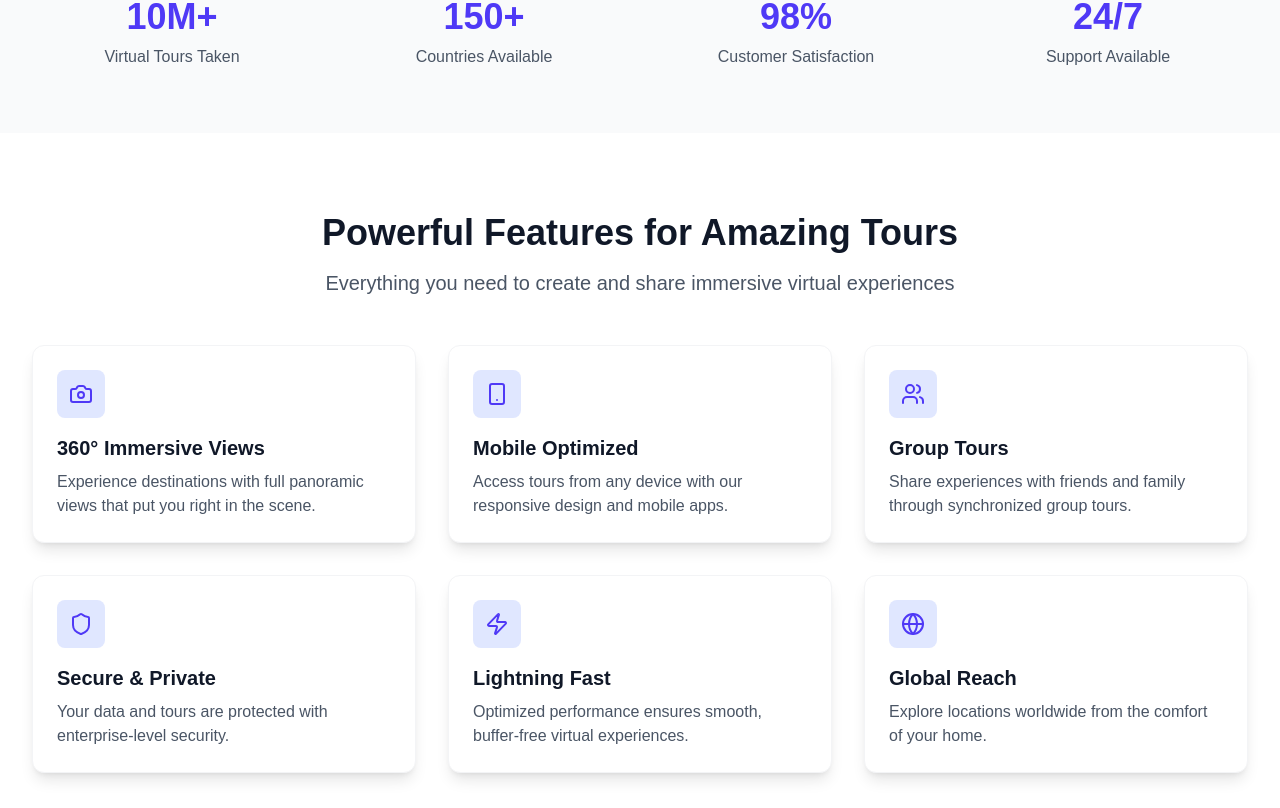
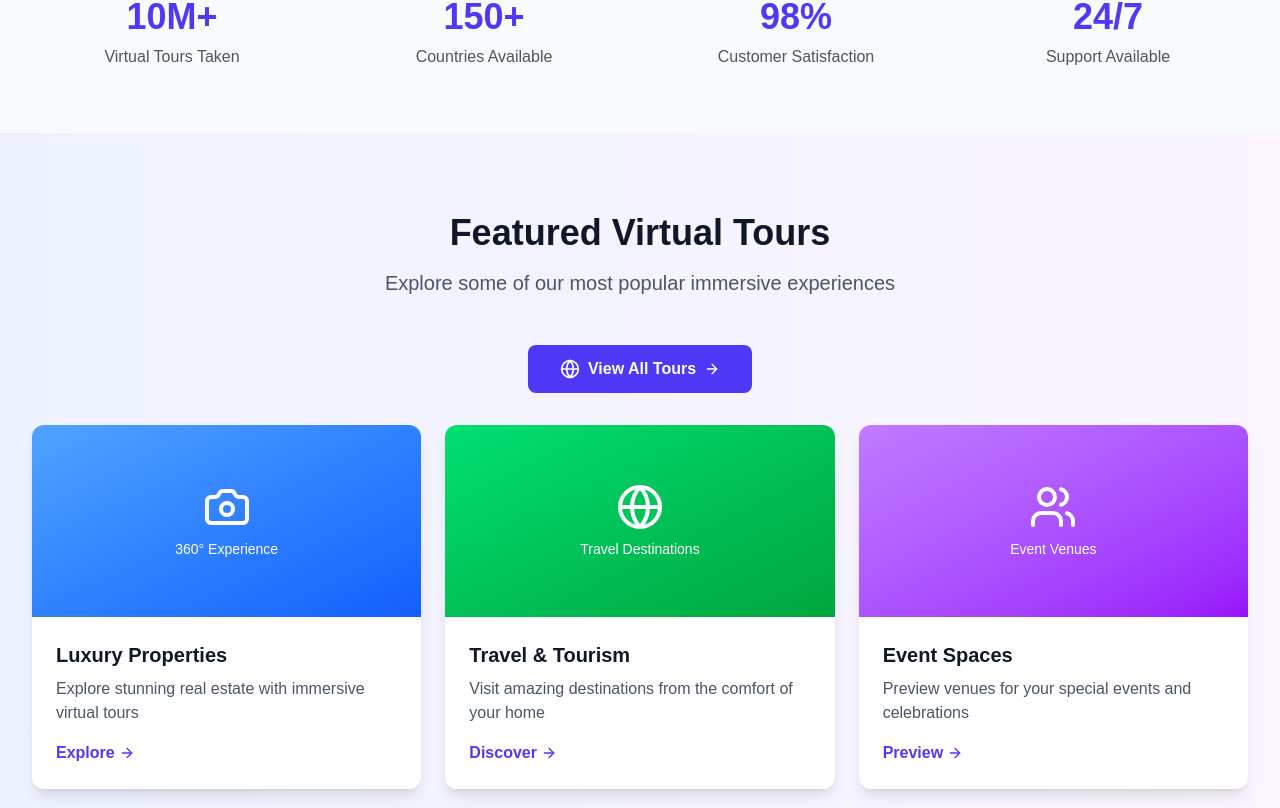
Before and after one commit to bibashpoudel7/virtual-frontend, a Next.js app: page / in a window 1280 px wide. Shown: the part 792-1600 px from the top of the page. Built offline with nearby package versions, Linux system fonts and the light colour scheme; no server answers.

Commit message:
Enhance UI components and upload functionality

```diff
--- a/components/HomePage.jsx
+++ b/components/HomePage.jsx
@@ -13,11 +13,8 @@ import {
   Users,
   Shield,
   ArrowRight,
-  CheckCircle,
   Star,
-  Zap,
-  Award,
-  BarChart3
+  Zap
 } from 'lucide-react';
 
 const HomePage = () => {
@@ -126,12 +123,15 @@ const HomePage = () => {
                 tourism, education, and events. Start your journey today!
               </p>
               <div className="flex flex-col sm:flex-row gap-4 mb-8">
-                <button className="bg-white text-indigo-600 px-8 py-4 rounded-lg font-semibold hover:bg-gray-100 transition-colors duration-200 flex items-center justify-center gap-2">
+                <button
+                  onClick={() => window.location.href = '/showcase'}
+                  className="bg-white text-indigo-600 px-8 py-4 rounded-lg font-semibold hover:bg-gray-100 transition-colors duration-200 flex items-center justify-center gap-2"
+                >
                   <Play className="w-5 h-5" />
-                  Start Free Trial
+                  Browse Virtual Tours
                 </button>
                 <button className="border-2 border-white text-white px-8 py-4 rounded-lg font-semibold hover:bg-white hover:text-indigo-600 transition-all duration-200 flex items-center justify-center gap-2">
-                  Watch Demo
+                  Start Free Trial
                   <ArrowRight className="w-5 h-5" />
                 </button>
               </div>
@@ -178,6 +178,85 @@ const HomePage = () => {
                 <div className="text-gray-600">{stat.label}</div>
               </div>
             ))}
+          </div>
+        </div>
+      </section>
+
+      <section className="py-20 bg-gradient-to-r from-indigo-50 to-purple-50">
+        <div className="container mx-auto px-4 sm:px-6 lg:px-8">
+          <div className="text-center mb-12">
+            <h2 className="text-4xl font-bold text-gray-900 mb-4">
+              Featured Virtual Tours
+            </h2>
+            <p className="text-xl text-gray-600">
+              Explore some of our most popular immersive experiences
+            </p>
+          </div>
+          <div className="text-center mb-8">
+            <button
+              onClick={() => window.location.href = '/showcase'}
+              className="bg-indigo-600 text-white px-8 py-3 rounded-lg font-semibold hover:bg-indigo-700 transition-colors duration-200 inline-flex items-center gap-2"
+            >
+              <Globe className="w-5 h-5" />
+              View All Tours
+              <ArrowRight className="w-4 h-4" />
+            </button>
+          </div>
+          <div className="grid grid-cols-1 md:grid-cols-3 gap-6">
+            <div className="bg-white rounded-xl shadow-lg overflow-hidden hover:shadow-xl transition-shadow duration-300">
+              <div className="h-48 bg-gradient-to-br from-blue-400 to-blue-600 flex items-center justify-center">
+                <div className="text-white text-center">
+                  <Camera className="w-12 h-12 mx-auto mb-2" />
+                  <p className="text-sm">360° Experience</p>
+                </div>
+              </div>
+              <div className="p-6">
+                <h3 className="text-xl font-bold text-gray-900 mb-2">Luxury Properties</h3>
+                <p className="text-gray-600 mb-4">Explore stunning real estate with immersive virtual tours</p>
+                <button
+                  onClick={() => window.location.href = '/showcase'}
+                  className="text-indigo-600 hover:text-indigo-700 font-semibold flex items-center gap-1"
+                >
+                  Explore <ArrowRight className="w-4 h-4" />
+                </button>
+              </div>
+            </div>
+            <div className="bg-white rounded-xl shadow-lg overflow-hidden hover:shadow-xl transition-shadow duration-300">
+              <div className="h-48 bg-gradient-to-br from-green-400 to-green-600 flex items-center justify-center">
+                <div className="text-white text-center">
+                  <Globe className="w-12 h-12 mx-auto mb-2" />
+                  <p className="text-sm">Travel Destinations</p>
+                </div>
+              </div>
+              <div className="p-6">
+                <h3 className="text-xl font-bold text-gray-900 mb-2">Travel & Tourism</h3>
+                <p className="text-gray-600 mb-4">Visit amazing destinations from the comfort of your home</p>
+                <button
+                  onClick={() => window.location.href = '/showcase'}
+                  className="text-indigo-600 hover:text-indigo-700 font-semibold flex items-center gap-1"
+                >
+                  Discover <ArrowRight className="w-4 h-4" />
+                </button>
+              </div>
+            </div>
+            <div className="bg-white rounded-xl shadow-lg overflow-hidden hover:shadow-xl transition-shadow duration-300">
+              <div className="h-48 bg-gradient-to-br from-purple-400 to-purple-600 flex items-center justify-center">
+                <div className="text-white text-center">
+                  <Users className="w-12 h-12 mx-auto mb-2" />
+                  <p className="text-sm">Event Venues</p>
+                </div>
+              </div>
+              <div className="p-6">
+                <h3 className="text-xl font-bold text-gray-900 mb-2">Event Spaces</h3>
+                <p className="text-gray-600 mb-4">Preview venues for your special events and celebrations</p>
+                <button
+                  onClick={() => window.location.href = '/showcase'}
+                  className="text-indigo-600 hover:text-indigo-700 font-semibold flex items-center gap-1"
+                >
+                  Preview <ArrowRight className="w-4 h-4" />
+                </button>
+              </div>
+            </div>
           </div>
         </div>
       </section>
@@ -284,12 +363,15 @@ const HomePage = () => {
             Join thousands of users creating amazing virtual experiences
           </p>
           <div className="flex flex-col sm:flex-row gap-4 justify-center">
-            <button className="bg-white text-indigo-600 px-8 py-4 rounded-lg font-semibold hover:bg-gray-100 transition-colors duration-200 flex items-center justify-center gap-2">
-              Start Your Free Trial
+            <button
+              onClick={() => window.location.href = '/showcase'}
+              className="bg-white text-indigo-600 px-8 py-4 rounded-lg font-semibold hover:bg-gray-100 transition-colors duration-200 flex items-center justify-center gap-2"
+            >
+              Browse Virtual Tours
               <ArrowRight className="w-5 h-5" />
             </button>
             <button className="border-2 border-white text-white px-8 py-4 rounded-lg font-semibold hover:bg-white hover:text-indigo-600 transition-all duration-200">
-              Schedule a Demo
+              Start Your Free Trial
             </button>
           </div>
           <p className="mt-6 text-indigo-200">
--- a/components/MicrofrontendWrapper.tsx
+++ b/components/MicrofrontendWrapper.tsx
@@ -24,7 +24,7 @@ export default function MicrofrontendWrapper({
 }: MicrofrontendWrapperProps) {
   const [isConfigured, setIsConfigured] = useState(false);
   const [configuration, setConfiguration] = useState<MicrofrontendConfig>({
-    apiUrl: process.env.NEXT_PUBLIC_API_URL || 'http://localhost:8080',
+    apiUrl: process.env.NEXT_PUBLIC_API_BASE_URL_NESTED || 'http://localhost:8080/',
     mainAppUrl: process.env.NEXT_PUBLIC_MAIN_APP_URL || 'http://localhost:3001',
     stripePublicKey: process.env.NEXT_PUBLIC_STRIPE_PUBLIC_KEY || '',
     mode: 'standalone',
--- a/components/overlays/OverlayEditor.tsx
+++ b/components/overlays/OverlayEditor.tsx
@@ -722,7 +722,7 @@ export default function OverlayEditor({
                 <button
                   onClick={(e) => {
                     e.stopPropagation();
-                    if (confirm('Are you sure you want to delete this overlay?')) {
+                    if (overlay.id && confirm('Are you sure you want to delete this overlay?')) {
                       onOverlayDeleted?.(overlay.id);
                     }
                   }}
--- a/components/upload/AdvancedSceneUploader.tsx
+++ b/components/upload/AdvancedSceneUploader.tsx
@@ -116,10 +116,10 @@ export default function AdvancedSceneUploader({ sceneId: initialSceneId, tourId,
     updateStage('scene', 'processing');
 
     try {
-      const backendUrl = process.env.NEXT_PUBLIC_API_URL || 'http://localhost:5555';
+      const backendUrl = process.env.NEXT_PUBLIC_API_BASE_URL || 'http://localhost:5555/api/';
       const token = localStorage.getItem('accessToken') || sessionStorage.getItem('accessToken');
 
-      const response = await fetch(`${backendUrl}/api/tours/${tourId}/scenes`, {
+      const response = await fetch(`${backendUrl}tours/${tourId}/scenes`, {
         method: 'POST',
         headers: {
           'Content-Type': 'application/json',
@@ -398,12 +398,12 @@ export default function AdvancedSceneUploader({ sceneId: initialSceneId, tourId,
       }
 
       // Send URLs and manifest to backend for database storage
-      const backendUrl = process.env.NEXT_PUBLIC_API_URL || 'http://localhost:5555';
+      const backendUrl = process.env.NEXT_PUBLIC_API_BASE_URL || 'http://localhost:5555/api/';
 
       // Get auth token from localStorage or sessionStorage
       const token = localStorage.getItem('accessToken') || sessionStorage.getItem('accessToken');
 
-      const response = await fetch(`${backendUrl}/api/scenes/${sceneId}/update-images`, {
+      const response = await fetch(`${backendUrl}scenes/${sceneId}/update-images`, {
         method: 'POST',
         headers: {
           'Content-Type': 'application/json',
```
